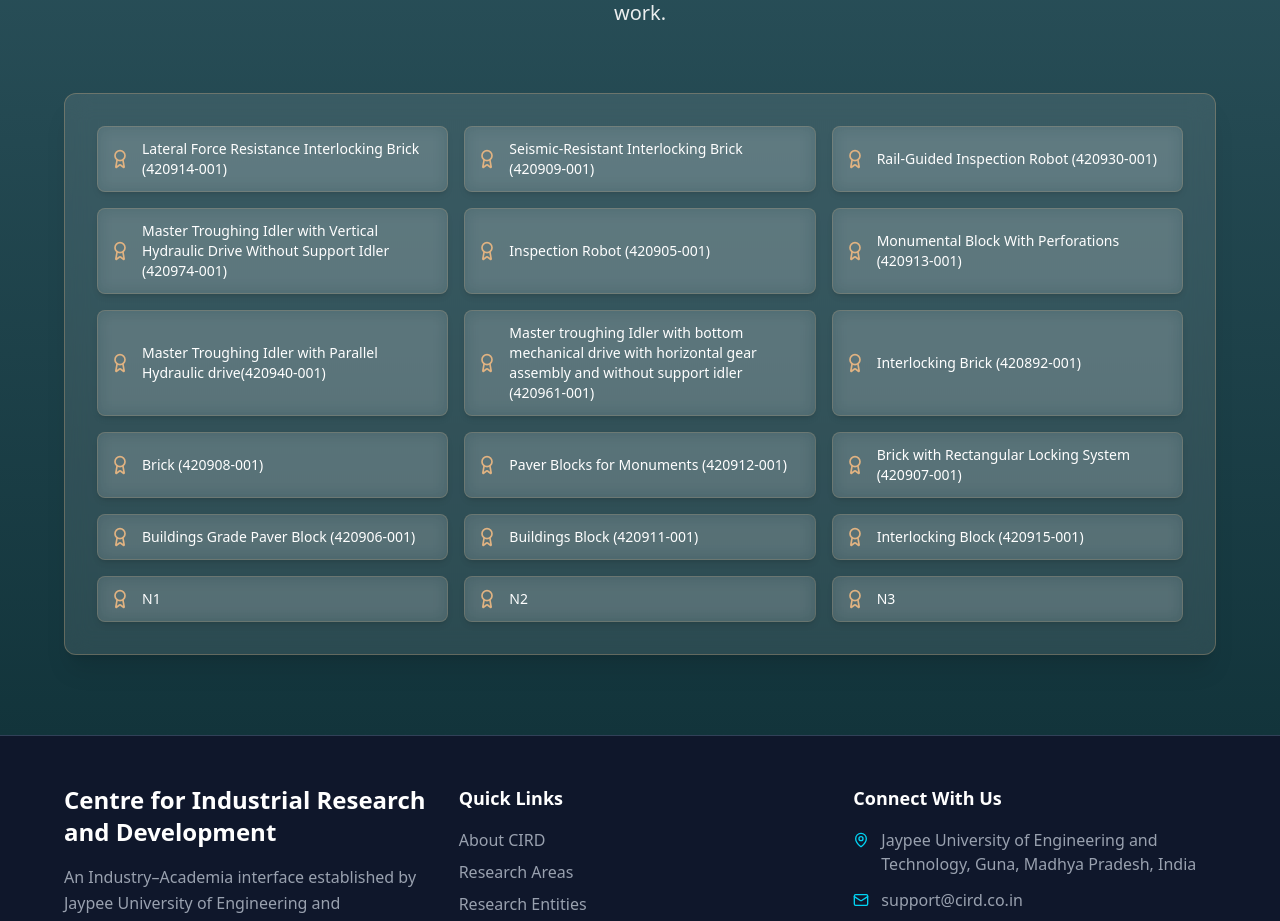
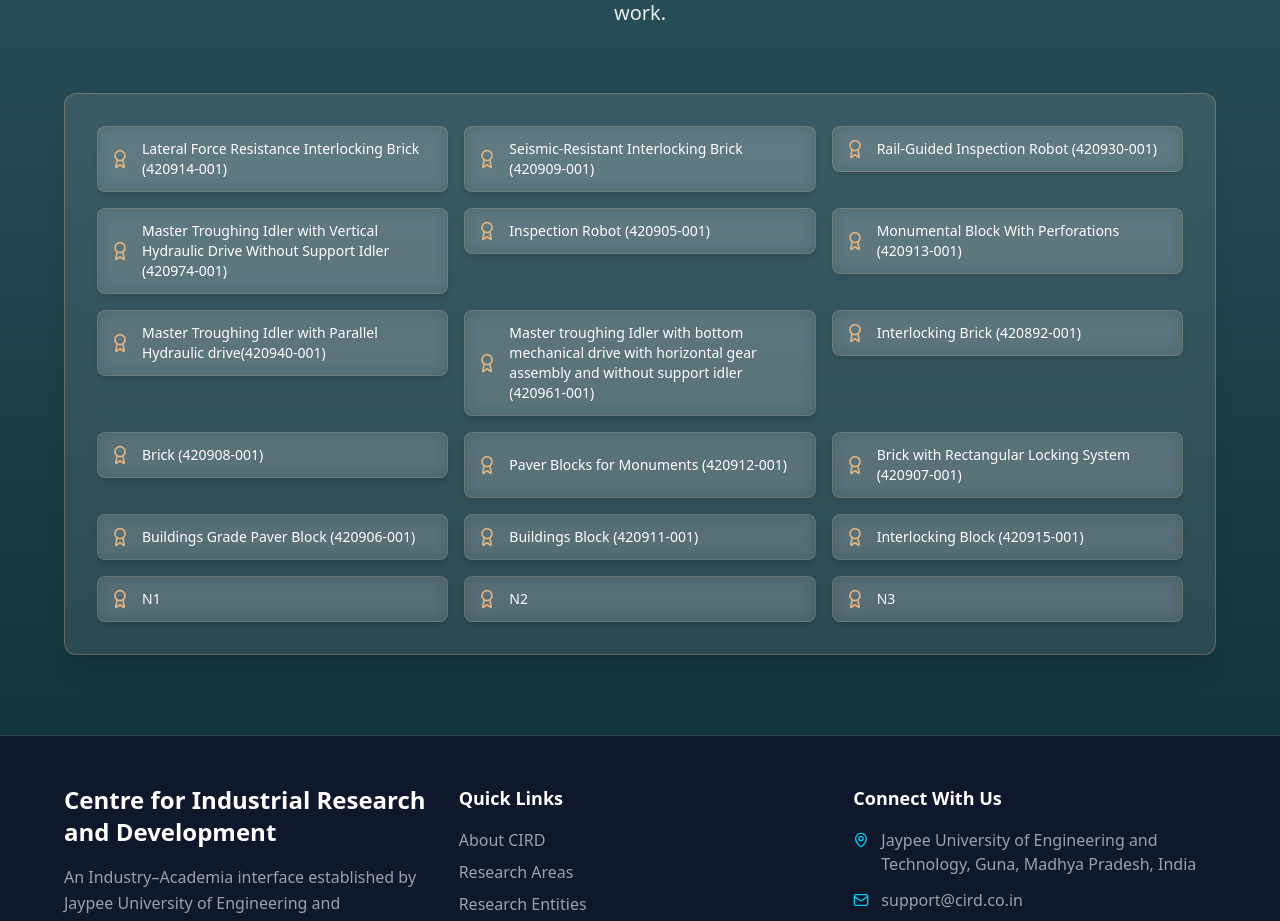
Before and after one commit to anshikasharma148/cird, a Next.js app: page /research in a window 1280 px wide. Shown: the part 7880-8801 px from the top of the page. Built offline with nearby package versions, Linux system fonts and the light colour scheme.

Commit message:
Link patents on research page to patents page with search functionality

```diff
--- a/src/app/patents/page.tsx
+++ b/src/app/patents/page.tsx
@@ -1,15 +1,25 @@
 "use client";
 
-import { useState } from "react";
+import { useState, useEffect, Suspense } from "react";
+import { useSearchParams } from "next/navigation";
 import { motion } from "framer-motion";
 import { Card, CardContent, CardHeader, CardTitle } from "@/components/ui/card";
 import { Download, FileText, Calendar, Building2, Hash, Award, Search, Filter } from "lucide-react";
 import { patents, Patent } from "@/data/patents";
 import Link from "next/link";
 
-export default function PatentsPage() {
+function PatentsPageContent() {
+  const searchParams = useSearchParams();
   const [searchQuery, setSearchQuery] = useState("");
   const [filterClass, setFilterClass] = useState<string>("all");
+
+  // Initialize search query from URL parameter
+  useEffect(() => {
+    const searchParam = searchParams.get("search");
+    if (searchParam) {
+      setSearchQuery(searchParam);
+    }
+  }, [searchParams]);
 
   const uniqueClasses = Array.from(new Set(patents.map(p => p.class)));
 
@@ -246,3 +256,18 @@ export default function PatentsPage() {
     </div>
   );
 }
+
+export default function PatentsPage() {
+  return (
+    <Suspense fallback={
+      <div className="min-h-screen bg-gradient-to-b from-[#e1b382]/50 to-[#e1b382]/40 py-20 px-4 md:px-6 flex items-center justify-center">
+        <div className="text-center">
+          <div className="animate-spin rounded-full h-12 w-12 border-b-2 border-[#2d545e] mx-auto mb-4"></div>
+          <p className="text-[#2d545e]">Loading patents...</p>
+        </div>
+      </div>
+    }>
+      <PatentsPageContent />
+    </Suspense>
+  );
+}
--- a/src/app/research/page.tsx
+++ b/src/app/research/page.tsx
@@ -22,6 +22,7 @@ import {
   Award
 } from "lucide-react";
 import Link from "next/link";
+import { patents as patentsData } from "@/data/patents";
 
 export default function ResearchPage() {
   const broaderAreas = [
@@ -290,6 +291,41 @@ export default function ResearchPage() {
     "Interlocking Block (420915-001)",
     "N1", "N2", "N3"
   ];
+
+  // Function to extract design number from patent string and find matching patent
+  const getPatentLink = (patentString: string): string | null => {
+    // Skip placeholder items
+    if (patentString === "N1" || patentString === "N2" || patentString === "N3") {
+      return null;
+    }
+
+    // Extract design number from string like "Title (420914-001)"
+    const match = patentString.match(/\((\d+-\d+)\)/);
+    if (!match) return null;
+
+    const designNumber = match[1];
+    // Check if patent exists in patents data by design number
+    const patent = patentsData.find(p => p.designNumber === designNumber);
+    if (patent) {
+      // Link to patents page with search query to filter to this patent
+      return `/patents?search=${encodeURIComponent(designNumber)}`;
+    }
+
+    // If not found by design number, try to match by title
+    const titleMatch = patentString.match(/^([^(]+)/);
+    if (titleMatch) {
+      const title = titleMatch[1].trim();
+      const patentByTitle = patentsData.find(p =>
+        p.title.toLowerCase().includes(title.toLowerCase()) ||
+        title.toLowerCase().includes(p.title.toLowerCase())
+      );
+      if (patentByTitle) {
+        return `/patents?search=${encodeURIComponent(patentByTitle.designNumber)}`;
+      }
+    }
+
+    return null;
+  };
 
   return (
     <div className="min-h-screen bg-gradient-to-b from-[#e1b382]/50 to-[#e1b382]/40">
@@ -572,19 +608,38 @@ export default function ResearchPage() {
             className="bg-white/10 backdrop-blur-md rounded-xl p-8 border border-[#e1b382]/30 shadow-xl"
           >
             <div className="grid md:grid-cols-2 lg:grid-cols-3 gap-4">
-              {patents.map((patent, index) => (
+              {patents.map((patent, index) => {
+                const patentLink = getPatentLink(patent);
+                const isLinkable = patentLink !== null;
+
+                const content = (
                   <motion.div
                     key={index}
                     initial={{ opacity: 0, scale: 0.9 }}
                     whileInView={{ opacity: 1, scale: 1 }}
                     transition={{ duration: 0.3, delay: index * 0.05 }}
-                  whileHover={{ scale: 1.05, y: -2 }}
-                  className="flex items-center p-3 bg-white/10 backdrop-blur-sm rounded-lg border border-[#e1b382]/20 hover:border-[#e1b382]/40 transition-all shadow-md hover:shadow-lg"
+                    whileHover={isLinkable ? { scale: 1.05, y: -2 } : {}}
+                    className={`flex items-center p-3 bg-white/10 backdrop-blur-sm rounded-lg border border-[#e1b382]/20 transition-all shadow-md ${
+                      isLinkable
+                        ? 'hover:border-[#e1b382]/60 hover:bg-white/15 cursor-pointer hover:shadow-lg'
+                        : ''
+                    }`}
                   >
                     <Award className="w-5 h-5 text-[#e1b382] mr-3 flex-shrink-0" />
                     <span className="text-white text-sm">{patent}</span>
                   </motion.div>
-              ))}
+                );
+
+                if (isLinkable && patentLink) {
+                  return (
+                    <Link key={index} href={patentLink}>
+                      {content}
+                    </Link>
+                  );
+                }
+
+                return content;
+              })}
             </div>
           </motion.div>
         </div>
--- a/src/data/patents.ts
+++ b/src/data/patents.ts
@@ -118,7 +118,7 @@ export const patents: Patent[] = [
   },
   {
     id: "10",
-    designNumber: "420940-001",
+    designNumber: "420914-001",
     title: "Lateral Force Resistance Interlocking Brick",
     description: "Design registration for lateral force resistance interlocking brick system",
     registrationDate: "22/06/2024",
```
Lines whose indentation alone changed are shown as unchanged.
